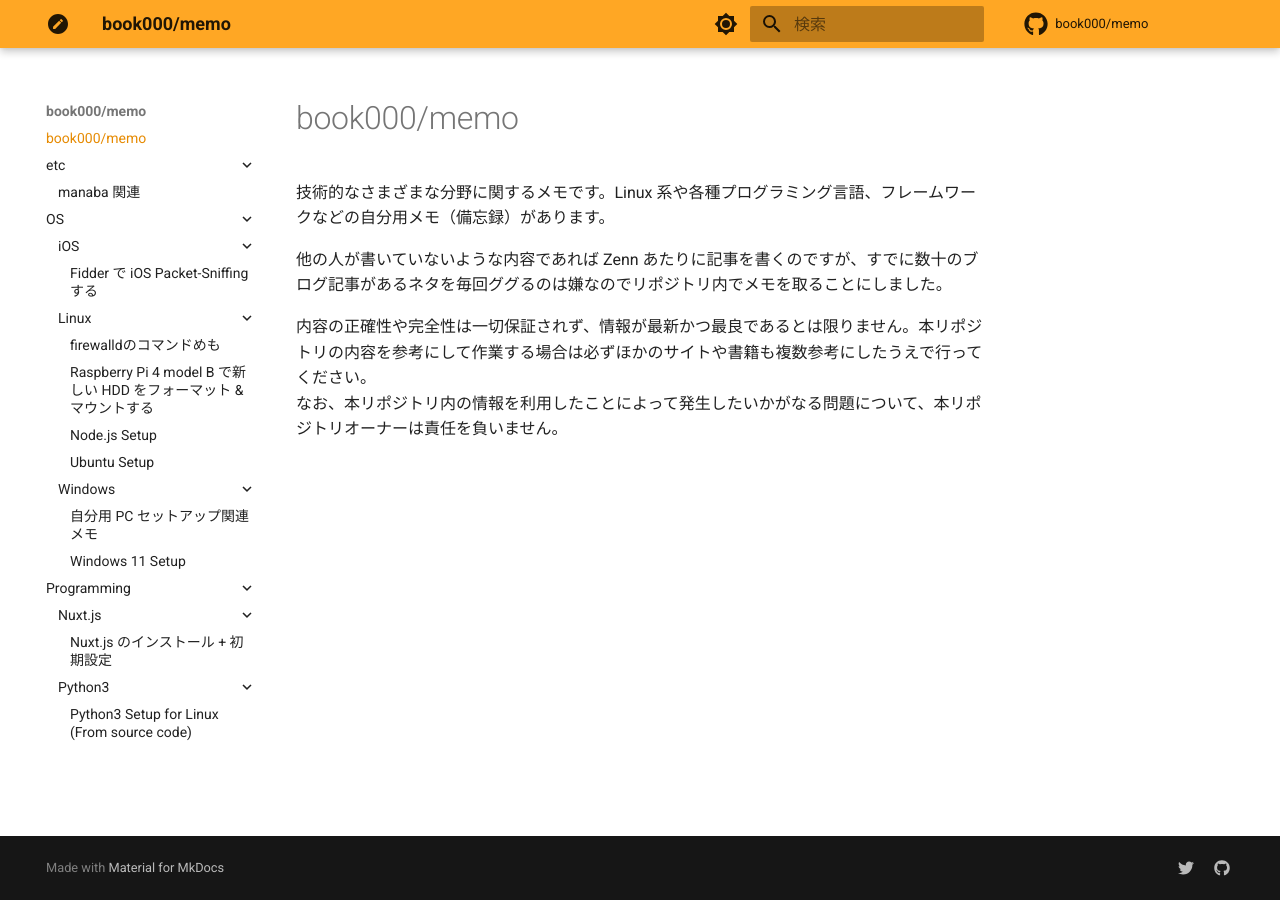
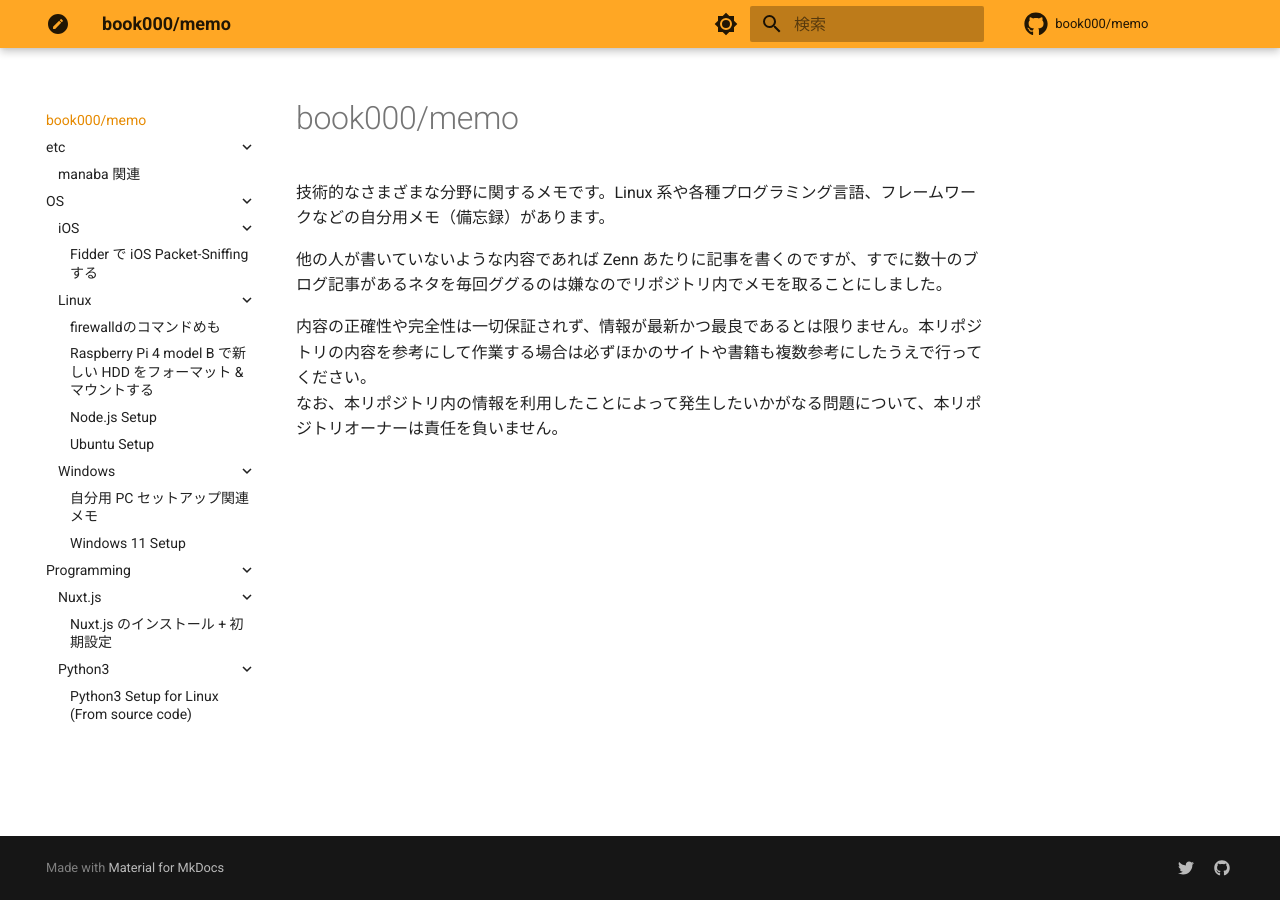
Before and after one commit to book000/memo, an MkDocs documentation site: the page built from docs/README.md, in a window 1280 px wide. Built offline with MkDocs 1.6.1 and Material for MkDocs 9.7.7, drawn with Linux system fonts in a browser that asks for light colours; comment, search, counter and statistics services are not loaded.

Commit message:
style: remove nav header

```diff
--- a/docs/css/extra.css
+++ b/docs/css/extra.css
@@ -1,3 +1,7 @@
 .md-footer__inner {
   display: none !important;
 }
+
+div.md-sidebar.md-sidebar--primary nav.md-nav--primary > label {
+  display: none !important;
+}
```
